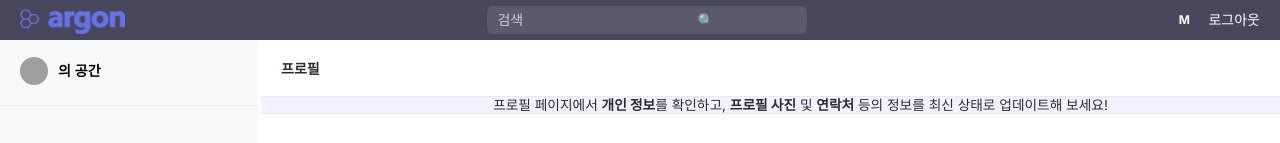
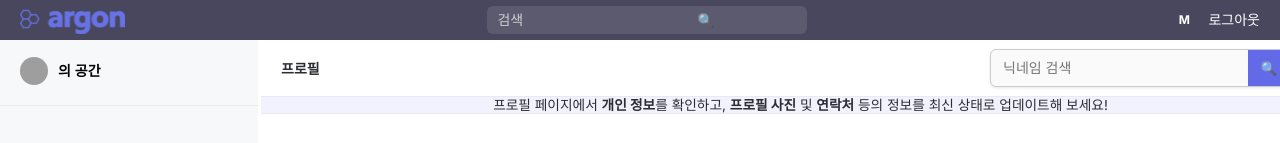
Before and after one commit to SungWookkk/FTT_frontend, a React (Create React App) app: page /profile in a window 1280 px wide. Shown: the top 143 px of the page. Built offline with nearby package versions, Linux system fonts and the light colour scheme; no server answers; grey boxes are pictures that could not be loaded.

Commit message:
5/12 feat: [Profile] 타 사용자 프로필 검색 추가
- 프로필 페이지에서 다른 사용자의 프로필 조회를 위한 닉네임 검색 폼 추가

```diff
--- a/src/components/profile/ProfileContentPage.js
+++ b/src/components/profile/ProfileContentPage.js
@@ -197,10 +197,13 @@ const ProfileContentPage = ({ ownerId, writerId }) => {
 
         return (
                 <div className="dashboard-content">
-            {/* 대시보드 헤더 */}
+                        {/* ─── 대시보드 헤더 (타이틀 + 검색) ─── */}
                         <div className="dashboard-header">
                             <div className="dashboard-title">
                                 <span className="title-text">프로필</span>
+                            </div>
+                            <div className="profile-search-container">
+                                <ProfileSearchComponent />
                             </div>
                         </div>
 
@@ -342,7 +345,6 @@ const ProfileContentPage = ({ ownerId, writerId }) => {
                 </div>
             )}
             <BadgeTestPanel/>
-            <ProfileSearchComponent/>
         </div>
     );
 };
--- a/src/components/profile/ProfileSearchComponent.js
+++ b/src/components/profile/ProfileSearchComponent.js
@@ -1,5 +1,6 @@
 import React, { useState } from "react";
 import { useHistory } from "react-router-dom";
+import "../profile/css/ProfileContentPage.css";
 
 function ProfileSearchComponent() {
     const [searchUsername, setSearchUsername] = useState("");
@@ -8,22 +9,23 @@ function ProfileSearchComponent() {
     const handleSearch = (e) => {
         e.preventDefault();
         if (!searchUsername.trim()) return;
-
         history.push(`/profile/${searchUsername}`);
     };
 
     return (
-        <div>
-            <form onSubmit={handleSearch}>
+        <form className="profile-search-form" onSubmit={handleSearch}>
             <input
                 type="text"
-                    placeholder="조회할 username 입력"
+                className="profile-search-input"
+                placeholder="닉네임 검색"
                 value={searchUsername}
                 onChange={(e) => setSearchUsername(e.target.value)}
             />
-                <button type="submit">검색</button>
+            <button type="submit" className="profile-search-btn">
+                🔍
+            </button>
         </form>
-        </div>
     );
 }
+
 export default ProfileSearchComponent;
--- a/src/components/profile/css/ProfileContentPage.css
+++ b/src/components/profile/css/ProfileContentPage.css
@@ -88,7 +88,15 @@
 }
 
 
-
+p.introduction {
+    position: absolute;
+    top: 74px;
+    left: 160px;
+    width: 500px;
+    white-space: normal;
+    word-break: break-word;
+    word-wrap: break-word;
+}
 /* 좋아하는 것 */
 .favorite {
     position: absolute;
@@ -437,5 +445,48 @@
 /* 방명록 영역 (가로 전체) */
 .guestbook-section {
     width: 100%;
-    /* Guestbook 자체에서 max-width를 갖도록 해도 됨 */
 }
+
+/* ─── 검색창 컨테이너 ─── */
+.profile-search-container {
+    flex: 1;
+    display: flex;
+    justify-content: right;
+    margin-right: 150px;
+}
+
+/* ─── 검색 폼 ─── */
+.profile-search-form {
+    display: flex;
+    align-items: center;
+    width: 300px;
+    border: 1px solid #ccc;
+    border-radius: 6px;
+    overflow: hidden;
+    background-color: #fafafa;
+    box-shadow: 0 1px 3px rgba(0,0,0,0.1);
+}
+
+/* ─── 검색 입력창 ─── */
+.profile-search-input {
+    flex: 1;
+    border: none;
+    padding: 8px 12px;
+    font-size: 14px;
+    outline: none;
+    background: transparent;
+}
+
+/* ─── 검색 버튼 ─── */
+.profile-search-btn {
+    border: none;
+    background: #636ae8;
+    color: #fff;
+    padding: 0 12px;
+    height: 36px;
+    cursor: pointer;
+    transition: background-color 0.2s ease;
+}
+.profile-search-btn:hover {
+    background: #5056d6;
+}
```
Lines whose indentation alone changed are shown as unchanged.
